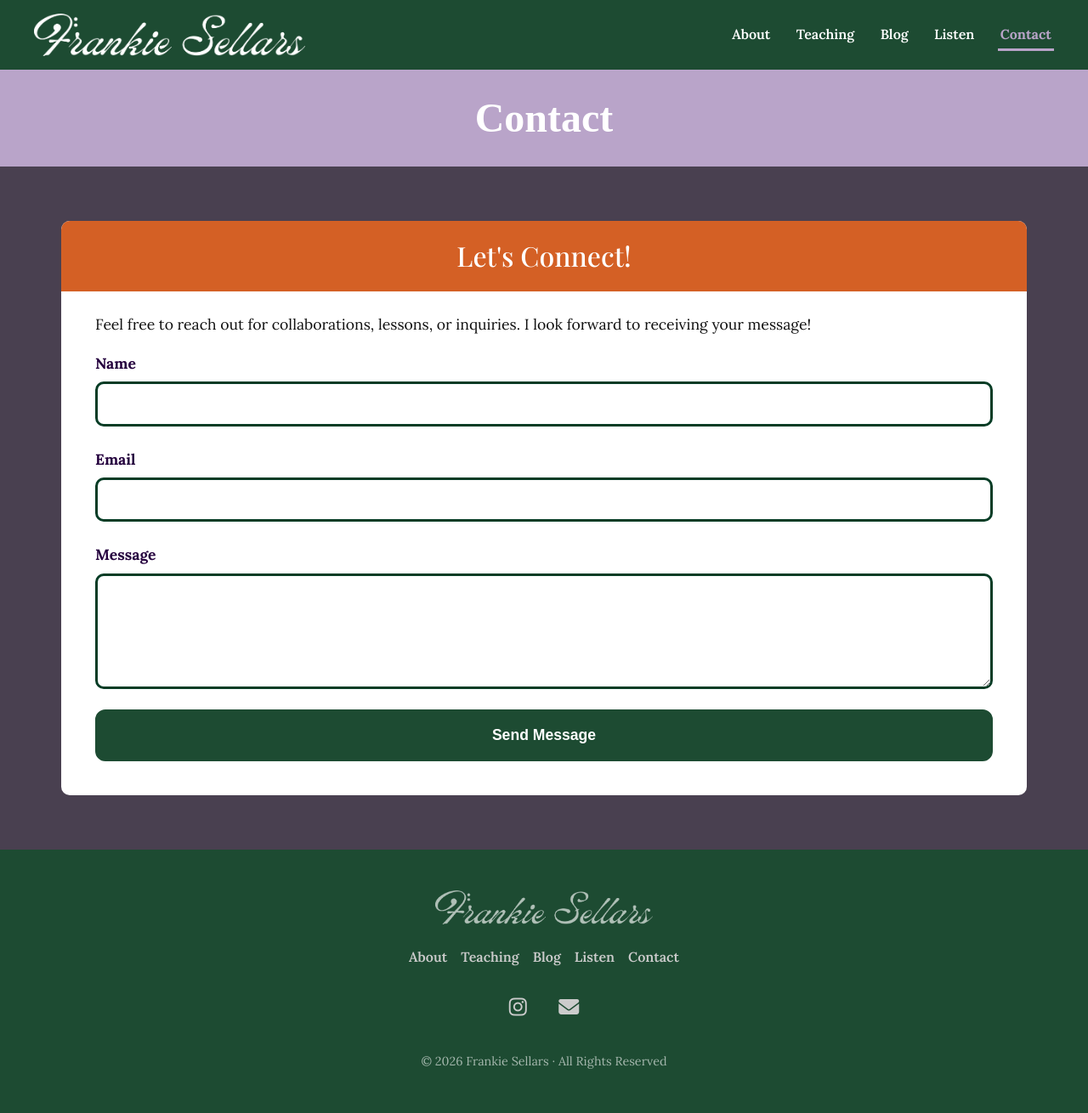
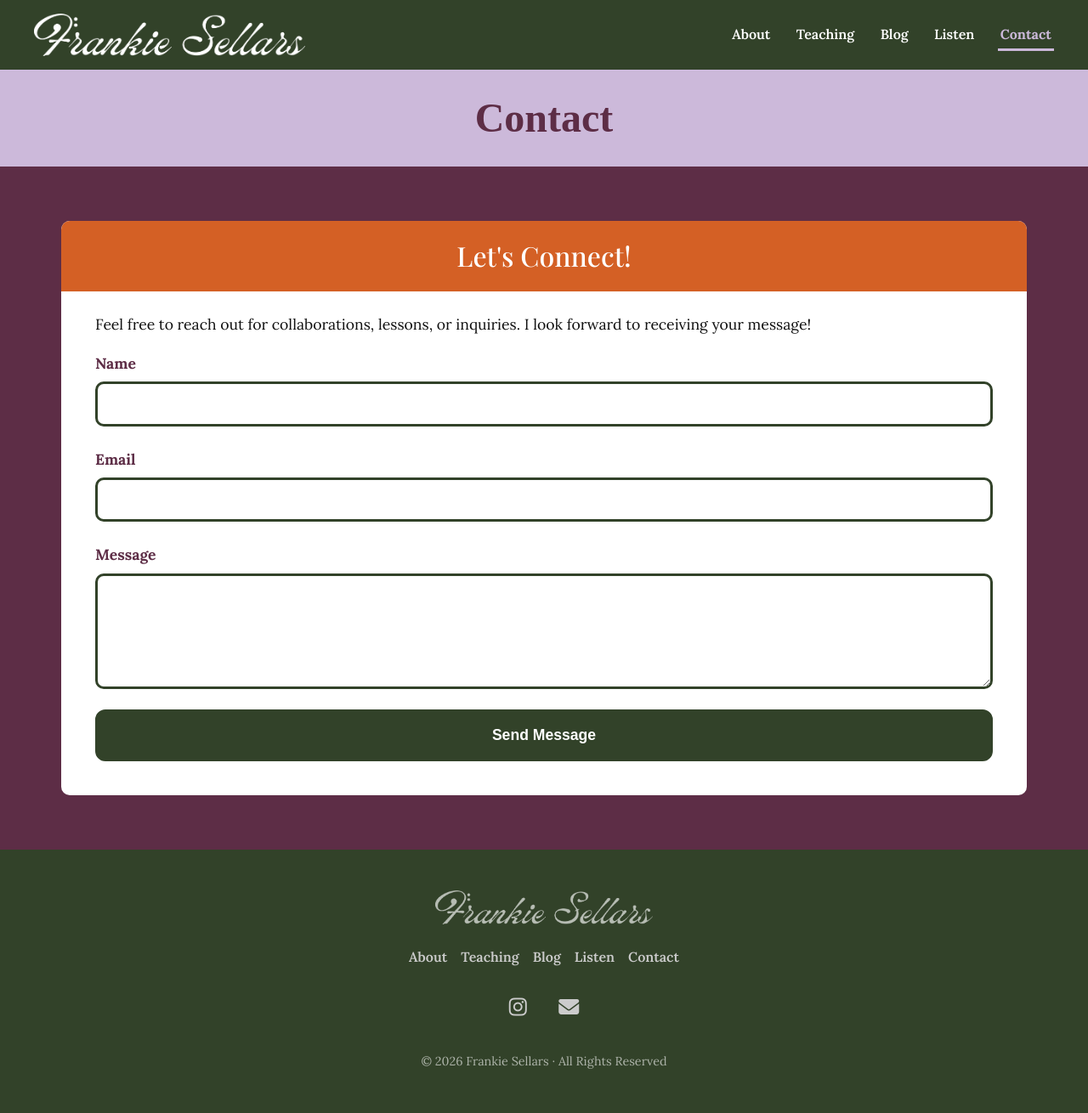
Before and after one commit to hintonfj/frankiesellars, a Jekyll site: the page built from contact.html, in a window 1280 px wide. Shown: the whole page at 85% size. Built offline with Jekyll 4.4.1, drawn with Linux system fonts in a browser that asks for light colours; some web fonts are replaced.

Commit message:
color updates

```diff
--- a/contact.html
+++ b/contact.html
@@ -15,17 +15,17 @@ title: Contact
   <form class="contact-form">
     <div class="form-group">
       <label for="name">Name</label>
-        <input id="name" type="text" required>
+      <input id="name" name="name" type="text" required>
     </div>
 
     <div class="form-group">
       <label for="email">Email</label>
-        <input id="email" type="email" required>
+      <input id="email" name="email" type="email" required>
     </div>
 
     <div class="form-group">
       <label for="message">Message</label>
-        <textarea id="message" rows="5" required></textarea>
+      <textarea id="message" name="message" rows="5" required></textarea>
     </div>
 
     <button type="submit" class="contact-submit">Send Message</button>
--- a/style.css
+++ b/style.css
@@ -7,7 +7,7 @@
 
 body {
   font-family: 'Lora', serif;
-  background: #494050;
+  background: #5D2D46;
   color: #111111;
   line-height: 1.7;
 }
@@ -51,7 +51,7 @@ body {
 
 /* NAVBAR */
 .navbar {
-  background: #1d4b32;
+  background: #324229;
   color: white;
   padding: 1rem 2rem;
 }
@@ -86,9 +86,9 @@ body {
 }
 
 .nav-links a.active {
-  border-bottom-color: #b9a4c9;
-  border-top-color: #b9a4c9;
-  color: #b9a4c9;
+  border-bottom-color: #CCB9DA;
+  border-top-color: #CCB9DA;
+  color: #CCB9DA;
   font-weight: 700;
 }
 
@@ -113,8 +113,8 @@ body {
   font-weight: 900;
   padding: 1rem 2rem;
   margin-bottom: 1rem;
-  background: #b9a4c9;
-  color: #ffffff;
+  background: #CCB9DA;
+  color: #5D2D46;
   /* Layout */
   width: 100%;
   display: block;
@@ -238,7 +238,7 @@ body {
 
 .form-group label {
   font-weight: 700;
-  color: #25003E;
+  color: #5D2D46;
   font-size: 1.1rem;
 }
 
@@ -248,7 +248,7 @@ body {
   font-size: 1rem;
   font-family: 'Playfair Display', serif;
   border-radius: 10px;
-  border: 3px solid #063c25;
+  border: 3px solid #324229;
   background: #ffffff;
   color: #111;
   transition: 0.25s ease;
@@ -257,16 +257,16 @@ body {
 .contact-form input:focus,
 .contact-form textarea:focus {
   outline: none;
-  border-color: #b9a4c9;
+  border-color: #CCB9DA;
 }
 
 .contact-submit {
   padding: 1rem 1.5rem;
-  background: #1d4b32;
+  background: #324229;
   color: white;
   font-size: 1.1rem;
   font-weight: 700;
-  border: 4px solid #1d4b32;
+  border: 4px solid #324229;
   border-radius: 12px;
   cursor: pointer;
   transition: 0.25s ease;
@@ -274,14 +274,14 @@ body {
 
 .contact-submit:hover {
   background: #dce3c2;
-  border-color: #b9a4c9;
-  color: #b9a4c9;
+  border-color: #CCB9DA;
+  color: #CCB9DA;
   transform: translateY(-3px);
 }
 
 /* FOOTER SPECS */
 .footer {
-  background: #1d4b32;
+  background: #324229;
   color: white;
   padding: 3rem 2rem;
   margin-top: 4rem;
@@ -337,7 +337,7 @@ body {
 }
 
 .footer-social a:hover {
-  color: #b9a4c9;
+  color: #CCB9DA;
   transform: translateY(-3px);
 }
 
@@ -367,7 +367,7 @@ body {
   /* mobile nav */
   .nav-toggle {
     display: block;
-    color: #eef2e0;
+    color: #eff1e8;
   }
 
   .nav-links {
@@ -376,7 +376,7 @@ body {
     top: 70px;
     right: 0;
     width: 100%;
-    background: #eef2e0;
+    background: #eff1e8;
     flex-direction: column;
     display: none;
     z-index: 9999;
@@ -397,7 +397,7 @@ body {
     display: block;
     width: 100%;
     padding: 1rem 2rem;
-    color: #1d4b32;
+    color: #324229;
     font-size: 1.1rem;
     text-align: center;
     border-radius: 0;
@@ -416,7 +416,7 @@ body {
   /* ACTIVE TAB = FULL-WIDTH HIGHLIGHT */
   .nav-links a.active {
     background: rgba(185, 164, 201, 0.25); /* purple highlight */
-    color: #1d4b32;
+    color: #324229;
     font-weight: 700;
   }
 
--- a/teaching.html
+++ b/teaching.html
@@ -37,12 +37,12 @@ title: Teaching
 
     <div class="grid-2">
 
-      <div class="content-box" style="background:#f9f9f9;">
+      <div class="content-box" style="background:#eeeeee;">
         <p><em>"We truly believe that Frankie was instrumental in our son continuing to play the bass through the pandemic and beyond. Four years later, he is still playing bass for his high school orchestra and we owe a lot to Frankie. Frankie was always organized, well prepared and taught our son online as well as in person. They always arrived on time and made the most of the lesson. Frankie is also an incredible bass player and we enjoyed listening to them perform at an online recital they arranged. We highly recommend Frankie as a bass teacher."</em></p>
         <p>— Shona, parent</p>
       </div>
 
-      <div class="content-box" style="background:#f9f9f9;">
+      <div class="content-box" style="background:#eeeeee;">
         <p><em>"Frankie really helped me grow as a bass player, and supported me throughout the pandemic. Thanks to their flexibility and teaching skills, I really felt like I improved as both a bassist and person."</em></p>
         <p>— Jonathan, student</p>
       </div>
```
Lines whose indentation alone changed are shown as unchanged.
